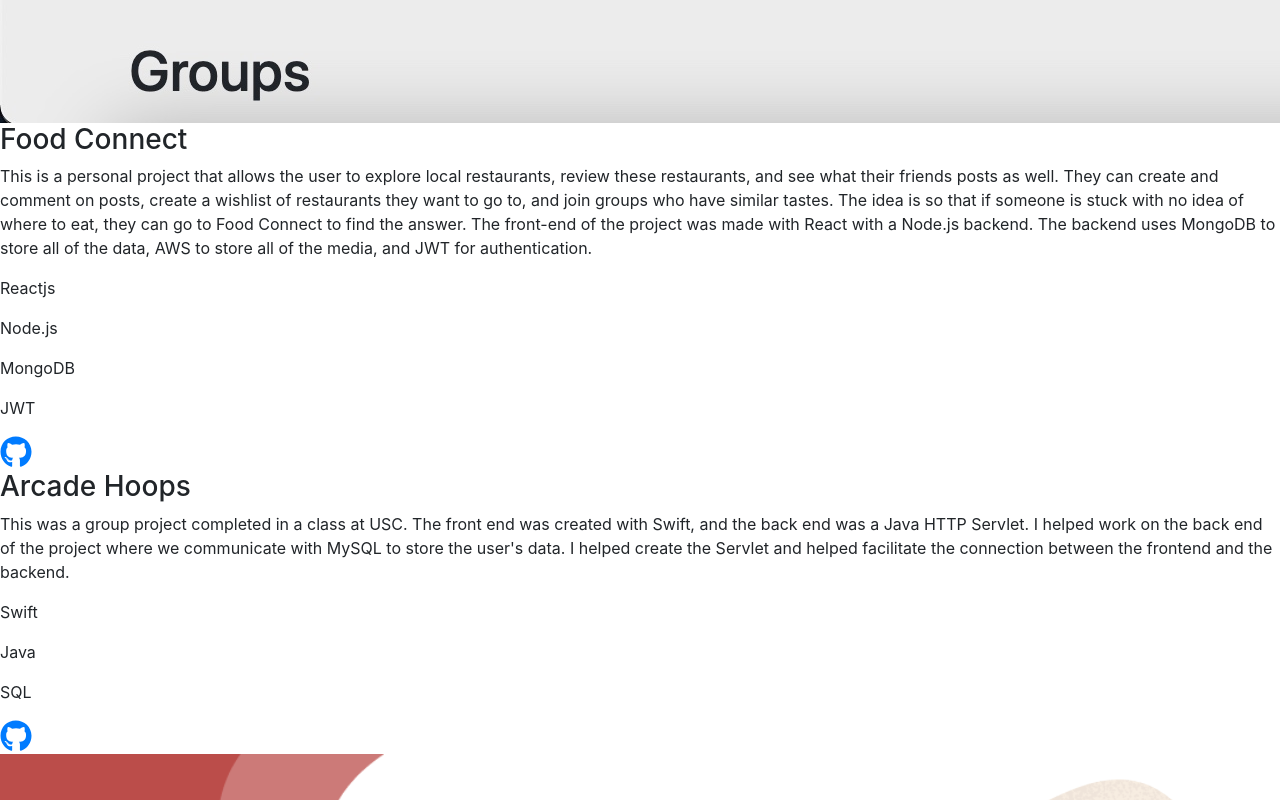
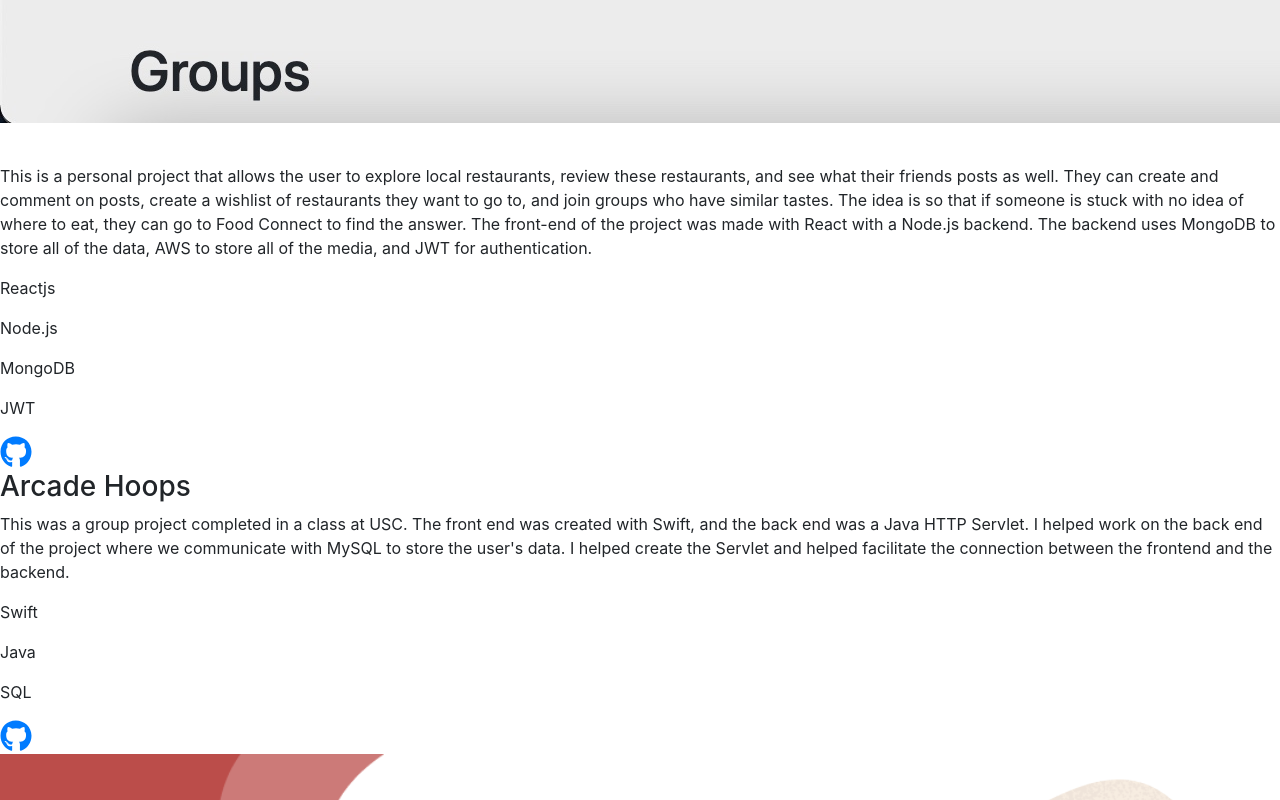
Before and after one commit to chrisbcooper/personalwebsite, a React (Create React App) app: page / in a window 1280 px wide. Shown: the part 5520-6320 px from the top of the page. Built offline with nearby package versions, Linux system fonts and the light colour scheme; the HTML template or start-up script is replaced by a standard one.

Commit message:
Add in project links

```diff
--- a/src/components/Pages/ContactMe.js
+++ b/src/components/Pages/ContactMe.js
@@ -13,7 +13,8 @@ function ContactMe() {
 		<div id='contactme' className='font'>
 			<h1>Contact Me</h1>
 			<p>
-        I'm always willing to start new projects with people, so reach out to me if you want to build something together!
+				I'm always willing to start new projects with people, so reach
+				out to me if you want to build something together!
 			</p>
 			<p>Emaill: coopercb@usc.edu</p>
 			<p>Phone Number: (949) 838 - 6614</p>
@@ -21,13 +22,13 @@ function ContactMe() {
 				<a
 					href={resume}
 					className='resume-link'
-          target='_blank'
-          rel='noopener noreferrer'
+					// target='_blank'
+					// rel='noopener noreferrer'
 				>
 					Resume
 				</a>
 			</p>
-      <div className="link-div">
+			<div className='link-div'>
 				<a href='mailto:coopercb@usc.edu' className='contact-btn'>
 					Get in touch!
 				</a>
@@ -41,8 +42,11 @@ function ContactMe() {
 				>
 					<FontAwesomeIcon icon={faFacebookF} size='2x' />
 				</a>
-      <a className='a-icon' href='https://www.instagram.com/chriscooper13/'>
-        <FontAwesomeIcon icon={faInstagram} size='2x'  />
+				<a
+					className='a-icon'
+					href='https://www.instagram.com/chriscooper13/'
+				>
+					<FontAwesomeIcon icon={faInstagram} size='2x' />
 				</a>
 				<a className='a-icon' href='https://github.com/chrisbcooper'>
 					<FontAwesomeIcon icon={faGithub} size='2x' />
@@ -51,7 +55,7 @@ function ContactMe() {
 					className='a-icon'
 					href='https://www.linkedin.com/in/christopher-cooper-256969195/'
 				>
-        <FontAwesomeIcon icon={faLinkedin}size='2x'  />
+					<FontAwesomeIcon icon={faLinkedin} size='2x' />
 				</a>
 			</footer>
 		</div>
--- a/src/components/Projects/OddProject.js
+++ b/src/components/Projects/OddProject.js
@@ -45,7 +45,14 @@ function OddProject({
 					</div>
 				</div>
 				<div className='project-description'>
-					{width > 768 && <h3>{name}</h3>}
+					{width > 768 && (
+						<a
+							href={link}
+							style={{ color: 'white', textDecoration: 'none' }}
+						>
+							<h3>{name}</h3>
+						</a>
+					)}
 					<p>{description}</p>
 					<div className='project-technologies'>
 						<p>{tech1}</p>
```
Lines whose indentation alone changed are shown as unchanged.
